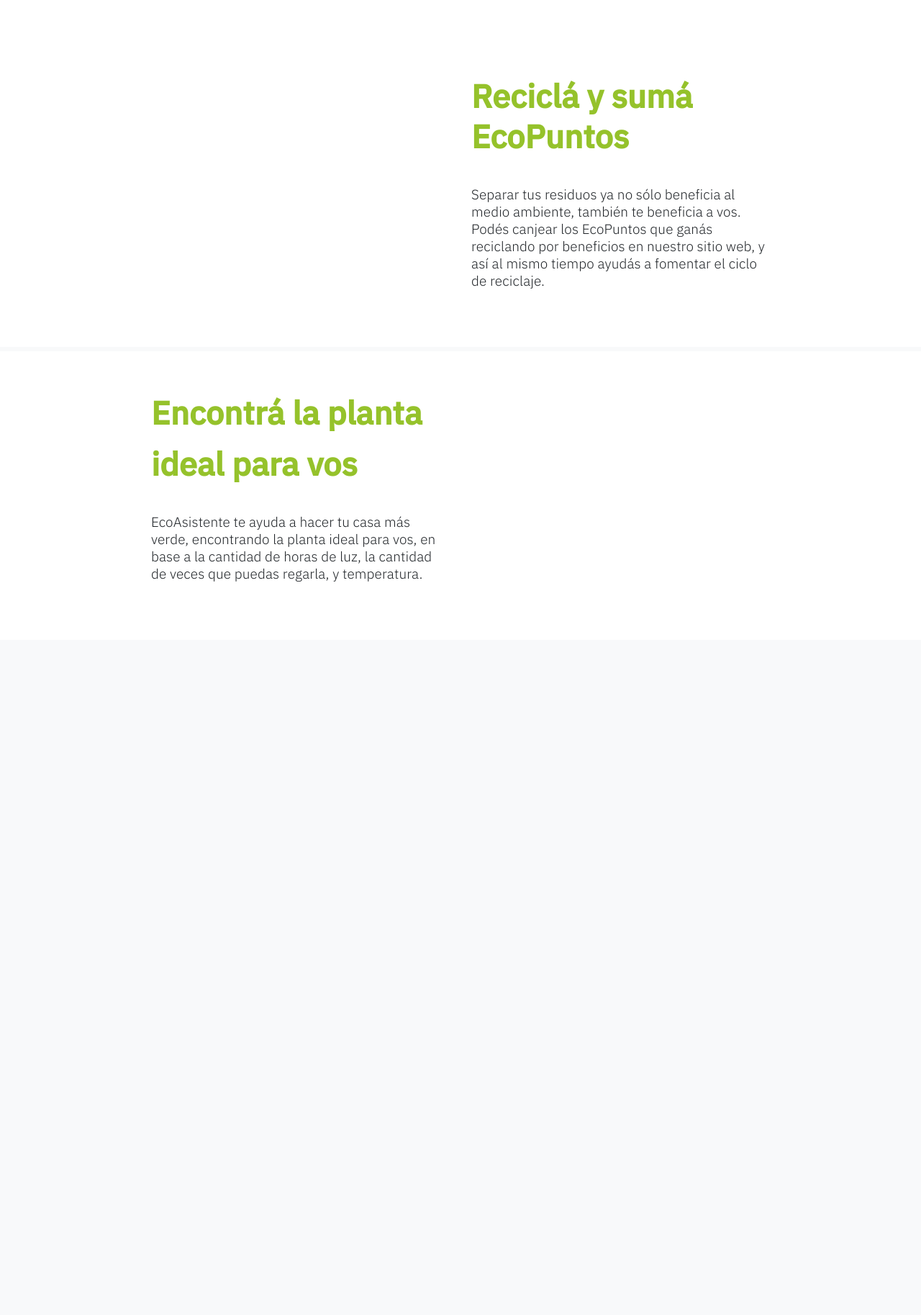
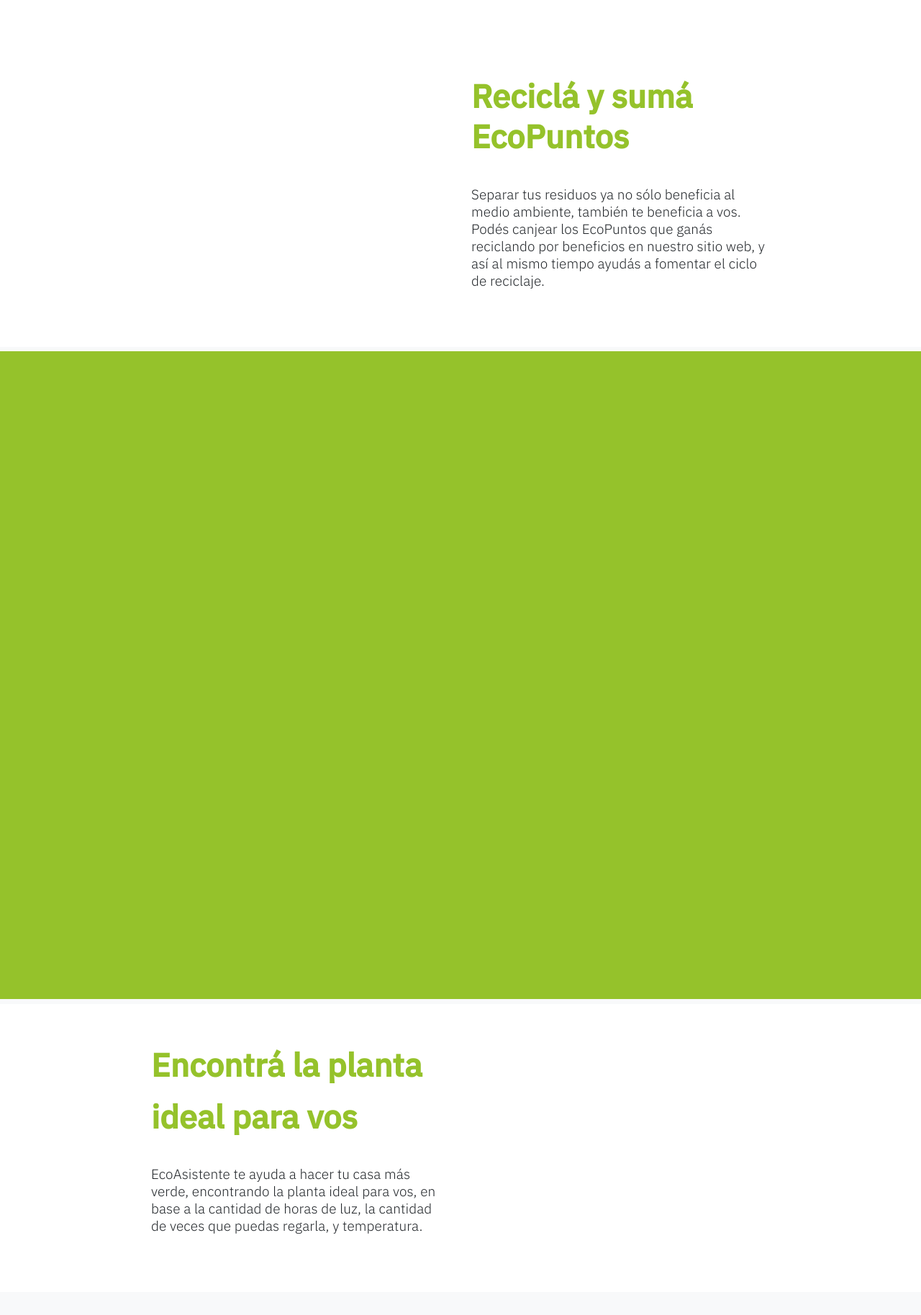
Before and after one commit to JoaquinCardonaRuiz/proyecto-final, a Flask app: page / in a window 1280 px wide. Shown: the part 1443-3270 px from the top of the page at 72% size. Before the commit the page ends 2251 px from the top, so only its background shows below. Run offline with Flask 2, Linux system fonts and the light colour scheme; some libraries are stand-ins or nearby versions.

Commit message:
Gren board añadido - start page.

```diff
--- a/static/css/start-page.css
+++ b/static/css/start-page.css
@@ -228,52 +228,8 @@ body{
     margin-top: 5%;
   }
 
-#page-content-2{
-    position: relative;
-    border-radius: 0px;
-    background-color: transparent;
-    margin-top: -2%;
-    background-color: white;
-}
 
-.page-content-title2{
-    text-align: left;
-    color: #95C22B;
-    font-weight: 900;
-    font-size: 45px;
-    font-family: 'IBM Plex Sans', sans-serif;
-    margin-left: 30%;
-    margin-top: 3%;
-}
-
-.page-content-subtitle2{
-    margin-top: 7%;
-    text-align: left;
-    font-size: 19px;
-    line-height: 1.5rem;
-    font-weight: 200;
-    font-family: 'IBM Plex Sans', sans-serif;
-    margin-left: 30%;
-}
-
-#first-row-page-content-2{
-    margin-top: -2%;
-}
-
-#left-col-page-content-2{
-    margin: auto;
-}
-
-#start-image2{
-    display: block;
-    margin-left: auto;
-    margin-right: auto;
-    width: 465px;
-    transition: width 0.3s, height 0.3s, transform 0.3s;
-    transform: translateX(50%);
-    display: none;
-}
-
+/*Sección Flujo Basico*/
 
 #page-content-flujo-basico{
     position: relative;
@@ -324,10 +280,126 @@ body{
 
 #start-image-flujo-basico{
     display: block;
-    margin-left: 10%;
-    margin-right: auto;
+    margin-left: auto;
+    margin-right: 12%;
     width: 520px;
     transition: width 0.3s, height 0.3s, transform 0.3s;
-    transform: translateX(-50%);
+    transform: translateX(-50px);
+    float: right;
     display: none;
 }
+
+
+/*Sección Green Board*/
+
+#page-content-green-board{
+    position: relative;
+    border-radius: 0px;
+    background-color: transparent;
+    margin-top: -2%;
+    background-color: #95C22B;
+    height: 900px;
+}
+
+.page-content-title-green-board{
+    text-align: center;
+    color: white;
+    font-weight: 900;
+    font-size: 60px;
+    font-family: 'Montserrat', sans-serif;
+    -webkit-text-stroke: .8px #000;
+    text-shadow: 3px 2.5px 0 #000;
+    transition: width 0.5s, height 0.5s, transform 0.5s;
+    margin-top: 70px;
+    display: none;
+}
+
+#row-page-content-green-board-1{
+    position: relative;
+    margin-top: -45px;
+    width: 57rem;
+    transition: width 0.7s, height 0.7s, transform 0.7s;
+    transform: translateX(-40px);
+    margin-left: auto;
+    margin-right: auto;
+}
+
+#row-page-content-green-board-3{
+    position: relative;
+    width: 57rem;
+    transition: width 0.7s, height 0.7s, transform 0.7s;
+    transform: translateX(-40px);
+    margin-left: auto;
+    margin-right: auto;
+}
+
+.page-content-subtitle-green-board{
+    color: white;
+    font-family: 'Hind', sans-serif;
+    margin-top: 50px;
+    font-size: 35px;
+}
+
+.page-content-description-green-board{
+    color: white;
+    font-family: 'Hind', sans-serif;
+    float: left;
+    margin-right: 8%;
+    font-size: 17px;
+}
+
+#start-image-green-board{
+    width: 300px;
+    margin-right: 20px;
+    margin-left: 15%;
+
+}
+
+
+/*Sección Recomendación Plantas*/
+
+#page-content-plantas{
+    position: relative;
+    border-radius: 0px;
+    background-color: transparent;
+    margin-top: -2%;
+    background-color: white;
+}
+
+.page-content-title-plantas{
+    text-align: left;
+    color: #95C22B;
+    font-weight: 900;
+    font-size: 45px;
+    font-family: 'IBM Plex Sans', sans-serif;
+    margin-left: 30%;
+    margin-top: 3%;
+}
+
+.page-content-subtitle-plantas{
+    margin-top: 7%;
+    text-align: left;
+    font-size: 19px;
+    line-height: 1.5rem;
+    font-weight: 200;
+    font-family: 'IBM Plex Sans', sans-serif;
+    margin-left: 30%;
+}
+
+#first-row-page-content-plantas{
+    margin-top: -2%;
+}
+
+#left-col-page-content-plantas{
+    margin: auto;
+}
+
+#start-image-plantas{
+    display: block;
+    margin-left: auto;
+    margin-right: auto;
+    width: 465px;
+    transition: width 0.3s, height 0.3s, transform 0.3s;
+    transform: translateX(50%);
+    display: none;
+}
--- a/templates/start-page.html
+++ b/templates/start-page.html
@@ -20,6 +20,7 @@
     <link rel="preconnect" href="https://fonts.gstatic.com">
     <link href="https://fonts.googleapis.com/css2?family=Hind:wght@300;600&display=swap" rel="stylesheet">
     <link href="https://fonts.googleapis.com/css2?family=IBM+Plex+Sans:wght@300;500&display=swap" rel="stylesheet">
+    <link href="https://fonts.googleapis.com/css2?family=Montserrat:wght@600&display=swap" rel="stylesheet">
 </head>
 <body style="background-color: #f8f9fa;" onscroll="animations()">
 
@@ -75,16 +76,37 @@
     </div>
 </div>
 
+<div class="jumbotron" id="page-content-green-board">
+    <h1 class="page-content-title-green-board" id="page-content-title-green-board">Titulo Green Board EcoAsistentera</h1>
+    <div class="row" id="row-page-content-green-board-1">
+        <div class="col">
+            <img src="/static/img/flat-man-recycling-start-page.png" id="start-image-green-board">
+        </div>
+        <div class="col">
+            <h2 class="page-content-subtitle-green-board">Sumáte a EcoAsistente</h2>
+            <p class="page-content-description-green-board">Sumate a EcoAsistente así nos recibimos y dejamos de codear estas mierdas, y podemos irnos a Europa de una buena vez.</p>
+        </div>
+    </div>
+    <div class="row" id="row-page-content-green-board-3">
+        <div class="col">
+            <img src="/static/img/flat-man-recycling-start-page.png" id="start-image-green-board">
+        </div>
+        <div class="col">
+            <h2 class="page-content-subtitle-green-board">Sumáte a EcoAsistente</h2>
+            <p class="page-content-description-green-board">Sumate a EcoAsistente así nos recibimos y dejamos de codear estas mierdas, y podemos irnos a Europa de una buena vez.</p>
+        </div>
+    </div>
+</div>
 
-<div class="jumbotron" id="page-content-2">
-    <div class="row" id="first-row-page-content-2">
-        <div class="col justify-content-center" id="left-col-page-content-2">
-            <h3 class="page-content-title2">Encontrá la planta</h3>
-            <h3 class="page-content-title2">ideal para vos</h3>
-            <p class="page-content-subtitle2">EcoAsistente te ayuda a hacer tu casa más verde, encontrando la planta ideal para vos, en base a la cantidad de horas de luz, la cantidad de veces que puedas regarla, y temperatura.</p>
+<div class="jumbotron" id="page-content-plantas">
+    <div class="row" id="first-row-page-content-plantas">
+        <div class="col justify-content-center" id="left-col-page-content-plantas">
+            <h3 class="page-content-title-plantas">Encontrá la planta</h3>
+            <h3 class="page-content-title-plantas">ideal para vos</h3>
+            <p class="page-content-subtitle-plantas">EcoAsistente te ayuda a hacer tu casa más verde, encontrando la planta ideal para vos, en base a la cantidad de horas de luz, la cantidad de veces que puedas regarla, y temperatura.</p>
         </div>
         <div class="col justify-content-center">
-            <img src="/static/img/plantas-start-page.png" alt="" id="start-image2">
+            <img src="/static/img/plantas-start-page.png" alt="" id="start-image-plantas">
         </div>
     </div>
 </div>
```
Also changed, not shown: static/js/start-page.js (+37 -6 lines).
